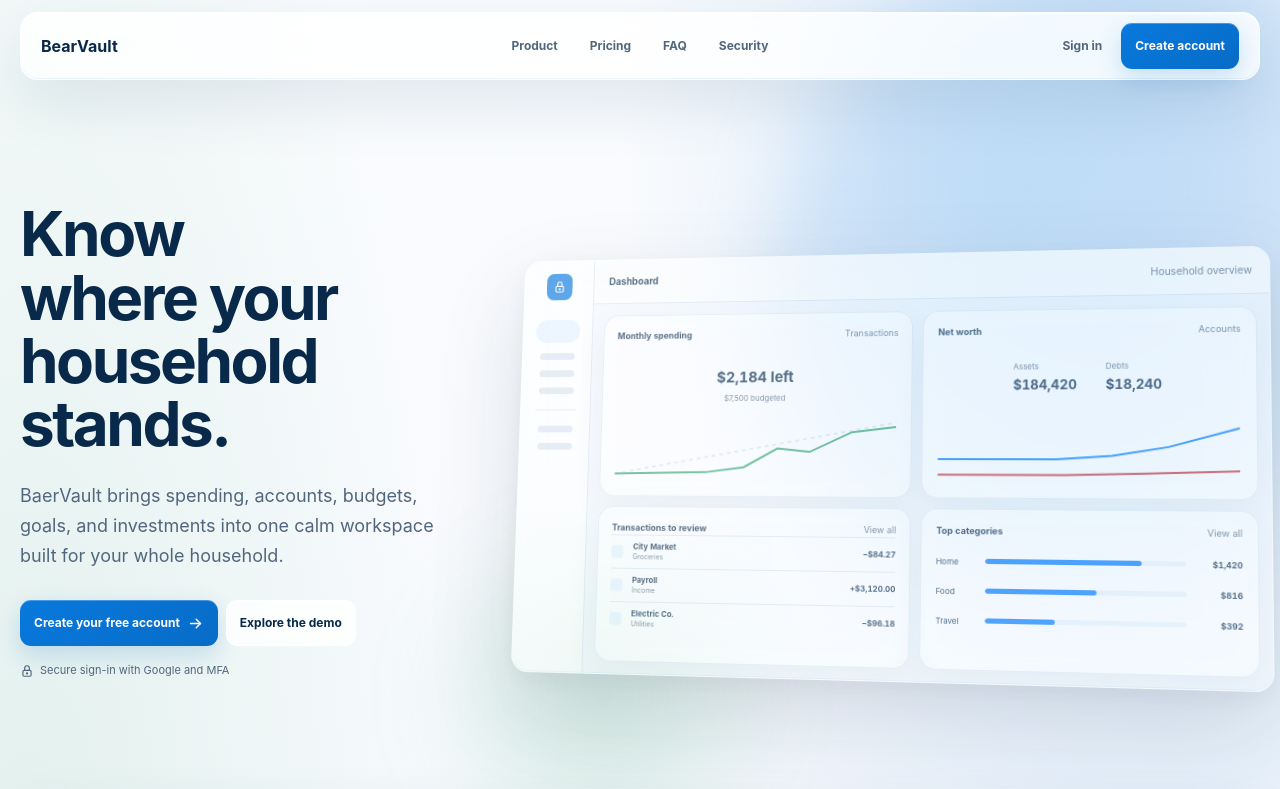
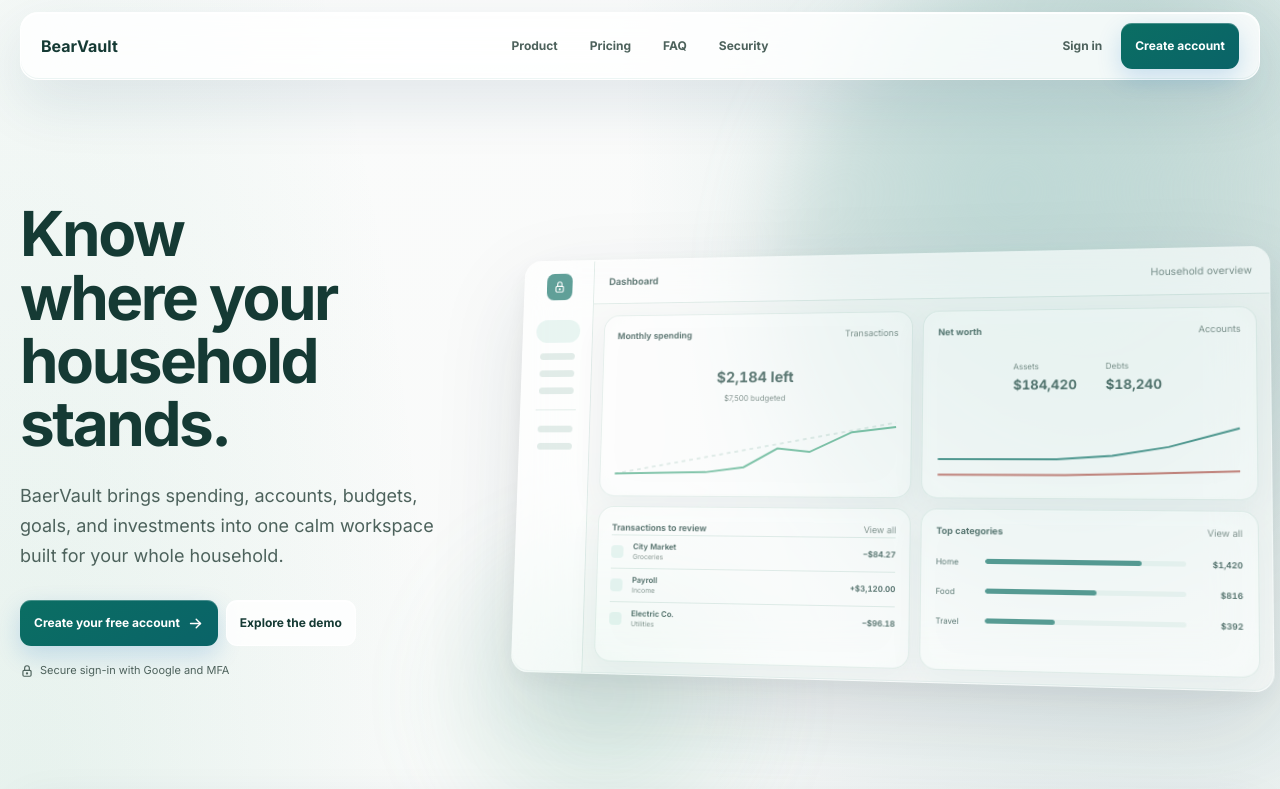
Before and after one commit to sampbaer-creator/BaerVault, a Next.js app: page / in a window 1280 px wide. Shown: the top 789 px of the page. Built offline with nearby package versions, Linux system fonts and the light colour scheme; no server answers.

Commit message:
Apply teal theme and Inter typography

```diff
--- a/app/layout.tsx
+++ b/app/layout.tsx
@@ -5,11 +5,14 @@ import { ColorSchemeScript } from "@mantine/core";
 import { UiProvider } from "@/components/preferences/UiProvider";
 import type { Metadata, Viewport } from "next";
 import Script from "next/script";
+import { Inter } from "next/font/google";
 
 import "./globals.css";
 import { PreferencesProvider } from "@/components/preferences/PreferencesProvider";
 import { MobileViewportRuntime } from "@/components/shared/MobileViewportRuntime";
 import { PwaRuntime } from "@/components/shared/PwaRuntime";
+
+const inter = Inter({ subsets: ["latin"], variable: "--font-inter", display: "swap" });
 
 const preferenceBootstrap = `(function(){try{var root=document.documentElement;var saved=JSON.parse(localStorage.getItem("bearvault-preferences")||"{}");var choice=["light","dark","system"].includes(saved.theme)?saved.theme:"system";var theme=choice==="system"&&window.matchMedia("(prefers-color-scheme: dark)").matches?"dark":choice==="dark"?"dark":"light";root.dataset.theme=theme;root.style.colorScheme=theme;delete root.dataset.palette;delete root.dataset.density;delete root.dataset.motion;}catch(e){var dark=window.matchMedia("(prefers-color-scheme: dark)").matches;document.documentElement.dataset.theme=dark?"dark":"light";document.documentElement.style.colorScheme=dark?"dark":"light";}})();`;
 
@@ -58,12 +61,12 @@ export const viewport: Viewport = {
   initialScale: 1,
   viewportFit: "cover",
   interactiveWidget: "resizes-content",
-  themeColor: "#0879dd",
+  themeColor: "#0B6E63",
 };
 
 export default function RootLayout({ children }: Readonly<{ children: React.ReactNode }>) {
   return (
-    <html lang="en" suppressHydrationWarning>
+    <html lang="en" className={inter.variable} suppressHydrationWarning>
       <head>
         <ColorSchemeScript defaultColorScheme="auto" />
       </head>
--- a/app/manifest.ts
+++ b/app/manifest.ts
@@ -11,7 +11,7 @@ export default function manifest(): MetadataRoute.Manifest {
     display: "standalone",
     orientation: "portrait-primary",
     background_color: "#f3f7fc",
-    theme_color: "#0879dd",
+    theme_color: "#0B6E63",
     lang: "en-US",
     dir: "ltr",
     categories: ["finance", "productivity"],
--- a/app/styles/tokens.css
+++ b/app/styles/tokens.css
@@ -1,7 +1,6 @@
 :root {
   color-scheme: light;
-  --font-system: -apple-system, BlinkMacSystemFont, "SF Pro Text", "Segoe UI", sans-serif;
-  --font-manrope: var(--font-system);
+  --font-system: var(--font-inter), -apple-system, BlinkMacSystemFont, "Segoe UI", sans-serif;
   --font-heading: var(--font-system);
   --space-1: .25rem;
   --space-2: .5rem;
@@ -12,25 +11,25 @@
   --space-7: 3rem;
   --space-page: clamp(1rem, 3vw, 2.5rem);
   --radius-control: .75rem;
-  --radius-panel: 1.25rem;
+  --radius-panel: 1rem;
   --window-radius: 1.75rem;
   --control-height: 2.75rem;
-  --app-background: #f3f7fc;
+  --app-background: #f5f7f6;
   --app-surface: #fff;
-  --app-surface-raised: #edf3fa;
-  --app-border: #dbe5f0;
-  --app-text-strong: #09294a;
-  --app-text-muted: #52677d;
-  --app-accent: #0879dd;
-  --app-accent-soft: #e6f3ff;
-  --app-focus: #0879dd;
-  --app-hover: #eaf3fb;
+  --app-surface-raised: #eaf2ef;
+  --app-border: #d4e4df;
+  --app-text-strong: #153a34;
+  --app-text-muted: #4d625c;
+  --app-accent: #0b6e63;
+  --app-accent-soft: #def2ed;
+  --app-focus: #0b6e63;
+  --app-hover: #e8f3ef;
   --app-danger: #c62f36;
-  --money-positive: #248a3d;
-  --money-negative: #c62f36;
-  --chart-primary: #007aff;
-  --chart-secondary: #30a46c;
-  --chart-tertiary: #d9e9ff;
+  --money-positive: #197a48;
+  --money-negative: #b64d43;
+  --chart-primary: #0b6e63;
+  --chart-secondary: #42a77f;
+  --chart-tertiary: #d8eee7;
   --chart-grid: var(--app-border);
   --chart-axis: var(--app-text-muted);
   --chart-tooltip: var(--app-surface);
@@ -81,25 +80,25 @@
 }
 :root[data-theme="dark"] {
   color-scheme: dark;
-  --app-background: #071423;
-  --app-surface: #10243a;
-  --app-surface-raised: #1b344e;
-  --app-border: #31475e;
-  --app-text-strong: #f5f5f7;
-  --app-text-muted: #aeaeb2;
-  --app-accent: #56a9ff;
-  --app-accent-soft: #112d49;
-  --app-hover: #1b344e;
+  --app-background: #071c1a;
+  --app-surface: #102d29;
+  --app-surface-raised: #1b4039;
+  --app-border: #34594f;
+  --app-text-strong: #f1faf6;
+  --app-text-muted: #b5cec5;
+  --app-accent: #5ed8c3;
+  --app-accent-soft: #184a42;
+  --app-hover: #1b4039;
   --glass-surface: color-mix(in srgb, var(--app-surface) 76%, transparent);
   --glass-strong: color-mix(in srgb, var(--app-surface) 84%, transparent);
   --glass-border: rgb(255 255 255 / 13%);
   --shadow-glass: 0 22px 60px rgb(0 0 0 / 28%), inset 0 1px 0 rgb(255 255 255 / 9%);
   --app-danger: #ff6961;
-  --money-positive: #32d74b;
-  --money-negative: #ff6961;
-  --chart-primary: #409cff;
-  --chart-secondary: #32d79c;
-  --chart-tertiary: #163e6c;
+  --money-positive: #6ddd91;
+  --money-negative: #ff9686;
+  --chart-primary: #5ed8c3;
+  --chart-secondary: #6ddd91;
+  --chart-tertiary: #1b5147;
   --glass-highlight: rgb(255 255 255 / 8%);
   --shadow-surface: 0 2px 8px rgb(0 0 0 / 12%);
   --shadow-glass: 0 4px 20px rgb(0 0 0 / 20%);
--- a/components/preferences/UiProvider.tsx
+++ b/components/preferences/UiProvider.tsx
@@ -8,6 +8,9 @@ export function UiProvider({ children }: { children: ReactNode }) {
   const theme = useMemo(() => createTheme({
     fontFamily: "var(--font-system)",
     headings: { fontFamily: "var(--font-system)", fontWeight: "600" },
+    primaryColor: "baerTeal",
+    primaryShade: { light: 7, dark: 4 },
+    colors: { baerTeal: ["#ecf8f4", "#daf1e9", "#b5e2d3", "#88cfbb", "#5ab9a2", "#359f8a", "#168574", "#0b6e63", "#07594f", "#06473f"] },
     defaultRadius: "lg",
     components: {
       Drawer: Drawer.extend({ defaultProps: { transitionProps: { duration: reduced ? 0 : 240, timingFunction: "cubic-bezier(.32,.72,0,1)" }, overlayProps: { backgroundOpacity: .28 } } }),
```
Also changed, not shown: features/accounts/AccountsWorkspace.module.css (+14 -14 lines).
